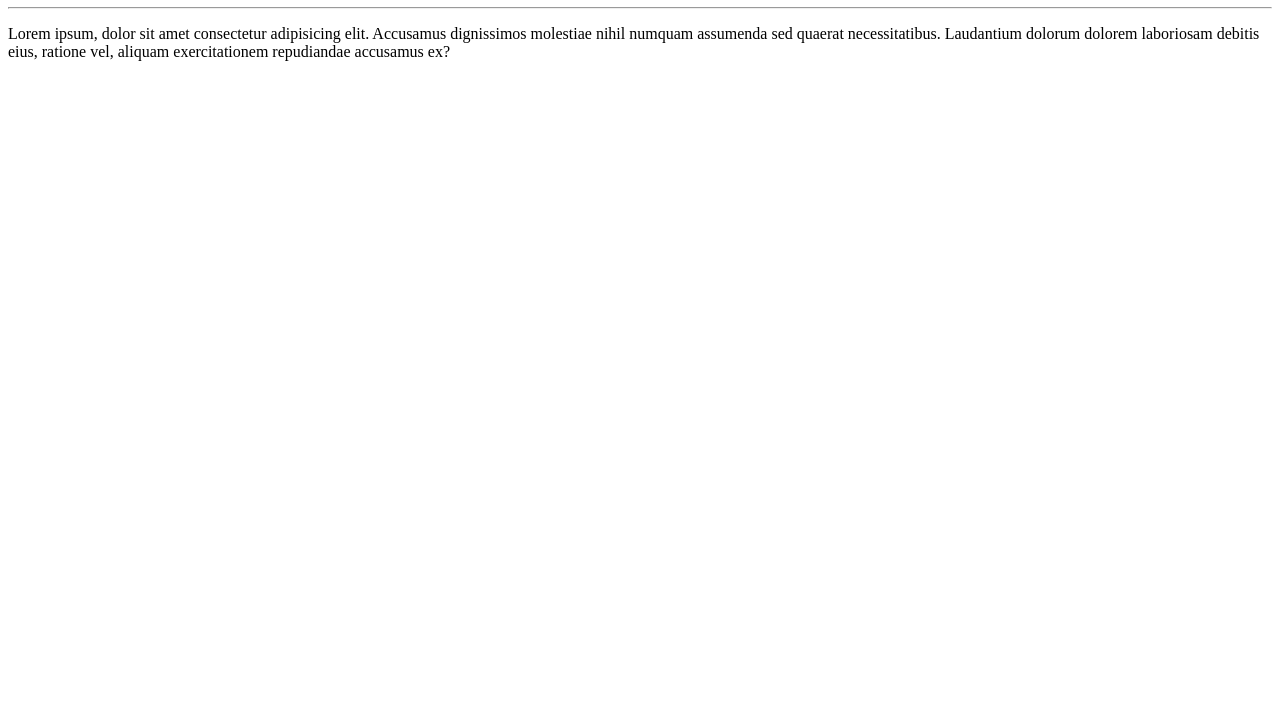
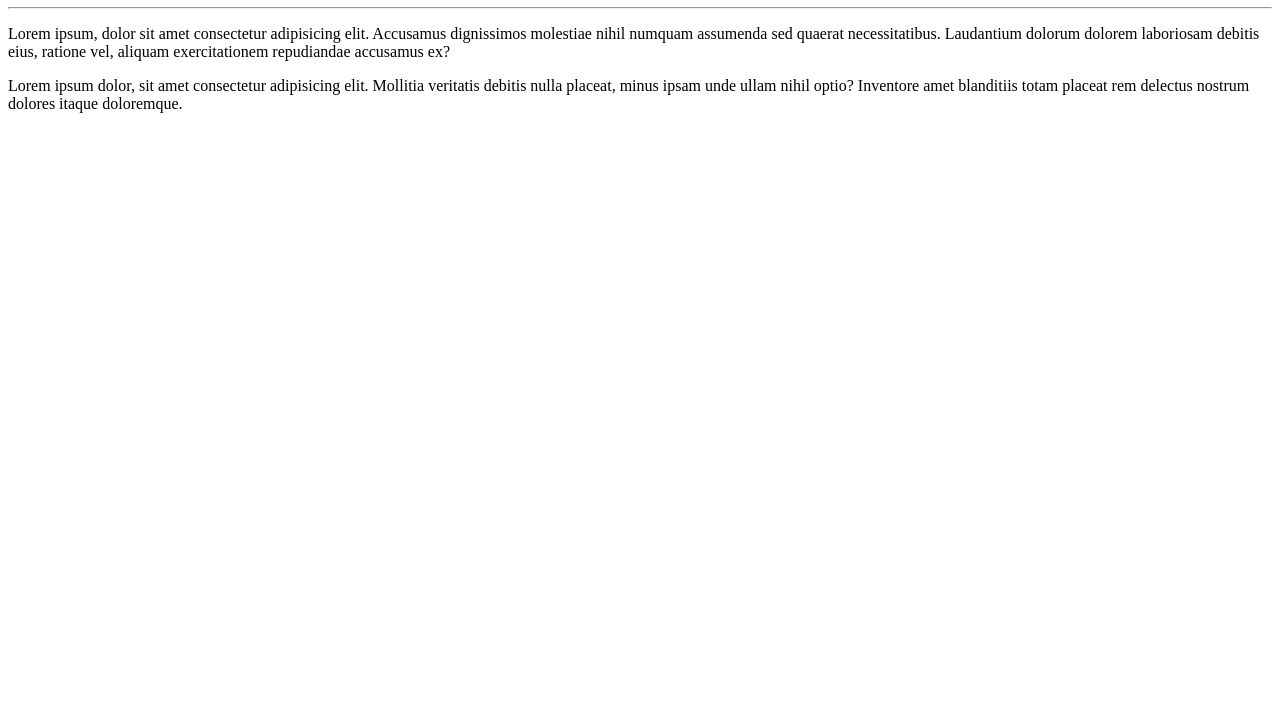
Before and after one commit to phsants/Ola-Mundo, a plain HTML site: page site-exemplo/index.html in a window 1280 px wide. Shown: the part 73-800 px from the top of the page. Drawn offline with Linux system fonts and the light colour scheme.

Commit message:
adicionei um paragrafo

```diff
--- a/site-exemplo/index.html
+++ b/site-exemplo/index.html
@@ -10,5 +10,6 @@
     <h1>Olá, Mundo!</h1>
     <hr>
     <p>Lorem ipsum, dolor sit amet consectetur adipisicing elit. Accusamus dignissimos molestiae nihil numquam assumenda sed quaerat necessitatibus. Laudantium dolorum dolorem laboriosam debitis eius, ratione vel, aliquam exercitationem repudiandae accusamus ex?</p>
+    <p>Lorem ipsum dolor, sit amet consectetur adipisicing elit. Mollitia veritatis debitis nulla placeat, minus ipsam unde ullam nihil optio? Inventore amet blanditiis totam placeat rem delectus nostrum dolores itaque doloremque.</p>
 </body>
 </html>
```
